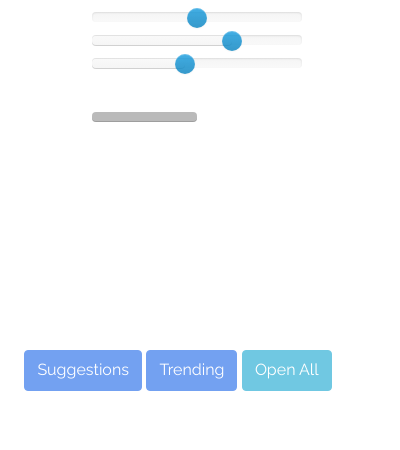
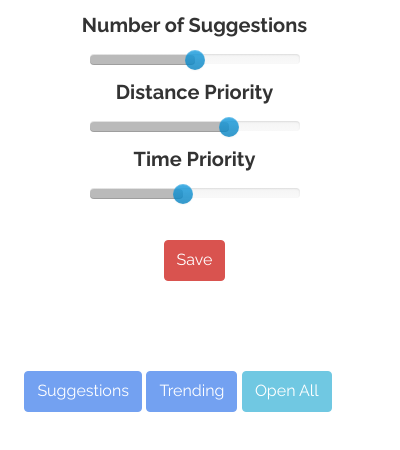
Before and after one commit to apourchet/AtlasTabs, a browser extension: page frontend/popup.html in a window 400 px wide. Both pictures are taken after a click on the picture 305 px from the left and 30 px from the top of the page. Shown: the part 54-504 px from the top of the page. Drawn offline with Linux system fonts and the light colour scheme.

Commit message:
Working on saving options

```diff
--- a/frontend/css/main.css
+++ b/frontend/css/main.css
@@ -37,7 +37,14 @@ div {
 
 #ex1Slider .slider-selection {
 	background: #BABABA;
-    margin-top: 100px;
+}
+
+#ex2Slider .slider-selection {
+    background: #BABABA;
+}
+
+#ex3Slider .slider-selection {
+    background: #BABABA;
 }
 
 @keyframes fadein {
--- a/frontend/domchanger.js
+++ b/frontend/domchanger.js
@@ -26,6 +26,12 @@ DomChanger.displaySuggestions = function(urls, k) {
     }
 }
 
+function savePreferences() {
+    var mySlider = $("#ex1").slider();
+    var value = mySlider.slider('getValue');
+    console.log(value);
+}
+
 DomChanger.displaySettings = function (opt) {
     document.getElementById("list-container").style.display="none";
     document.getElementById("setting-values").style.display="block";
@@ -38,6 +44,10 @@ DomChanger.displaySettings = function (opt) {
     }
 
     var settings = document.getElementById("setting-values");
+    var newDiv = document.createElement("h4");
+    newDiv.innerHTML = "Number of Suggestions"
+    settings.appendChild(newDiv);
+
     var newDiv = document.createElement("input");
     newDiv.setAttribute('id', 'ex1');
     newDiv.setAttribute('data-slider-id', 'ex1Slider');
@@ -45,6 +55,10 @@ DomChanger.displaySettings = function (opt) {
     newDiv.setAttribute('data-slider-max', '7');
     newDiv.setAttribute('data-slider-step', '1');
     newDiv.setAttribute('data-slider-value', opt.numTabs);
+    settings.appendChild(newDiv);
+
+    var newDiv = document.createElement("h4");
+    newDiv.innerHTML = "Distance Priority"
     settings.appendChild(newDiv);
 
     var newDiv = document.createElement("input");
@@ -56,6 +70,10 @@ DomChanger.displaySettings = function (opt) {
     newDiv.setAttribute('data-slider-value', opt.distPriority);
     settings.appendChild(newDiv);
 
+    var newDiv = document.createElement("h4");
+    newDiv.innerHTML = "Time Priority"
+    settings.appendChild(newDiv);
+
     var newDiv = document.createElement("input");
     newDiv.setAttribute('id', 'ex3');
     newDiv.setAttribute('data-slider-id', 'ex3Slider');
@@ -63,6 +81,18 @@ DomChanger.displaySettings = function (opt) {
     newDiv.setAttribute('data-slider-max', '10');
     newDiv.setAttribute('data-slider-step', '1');
     newDiv.setAttribute('data-slider-value', opt.timePriority);
+    settings.appendChild(newDiv);
+
+    var newDiv = document.createElement("p");
+    settings.appendChild(newDiv);
+
+
+    var newDiv = document.createElement("button");
+    newDiv.setAttribute('class', 'btn btn-danger');
+    newDiv.setAttribute('id', 'saveButton');
+    newDiv.setAttribute('style', 'margin-top: 25px')
+    newDiv.click = savePreferences();
+    newDiv.innerHTML = "Save"
     settings.appendChild(newDiv);
 
     $('#ex1').slider({
--- a/frontend/popup.html
+++ b/frontend/popup.html
@@ -25,8 +25,8 @@
       <div class="col-md-11" style="overflow-y:auto; margin-left: 4px;">
         <ul style="height: 330px; margin-right: 15px" id="list-container" class="list-group">
         </ul>
-        <div style="height: 330px; margin-right: 15px" id="setting-values">
-        </div>
+        <ul style="height: 330px; margin-right: 15px" id="setting-values">
+        </ul>
       </div>
     </div>
 
```
